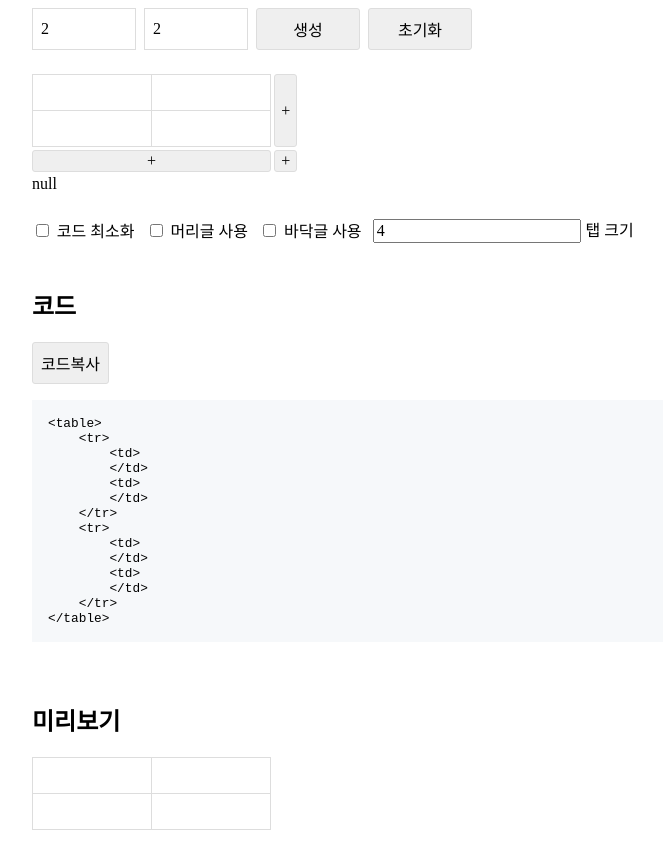
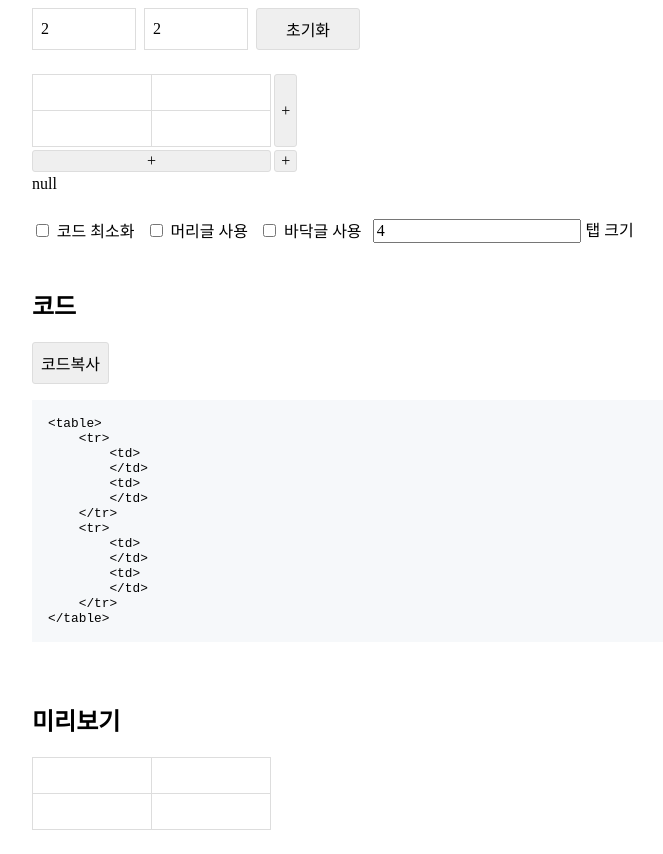
Before and after one commit to lauichan/table-generator, a React (Vite) app: page / in a window 1280 px wide. Shown: the whole page, without its empty margins (108-771 px from the left). Built offline with nearby package versions, Linux system fonts and the light colour scheme.

Commit message:
fix: 사용안하는 버튼 제거

```diff
--- a/src/components/Table/TableSizer.tsx
+++ b/src/components/Table/TableSizer.tsx
@@ -28,7 +28,6 @@ function TableSizer({ tableRowCol, setRowColumn }: TableSizerProps) {
     <form className={styles.controller}>
       <input placeholder="열" value={tableRowCol.row} onChange={handleRow} />
       <input placeholder="행" value={tableRowCol.col} onChange={handleCol} />
-      <button type="button">생성</button>
       <button type="button" onClick={initTable}>
         초기화
       </button>
```
